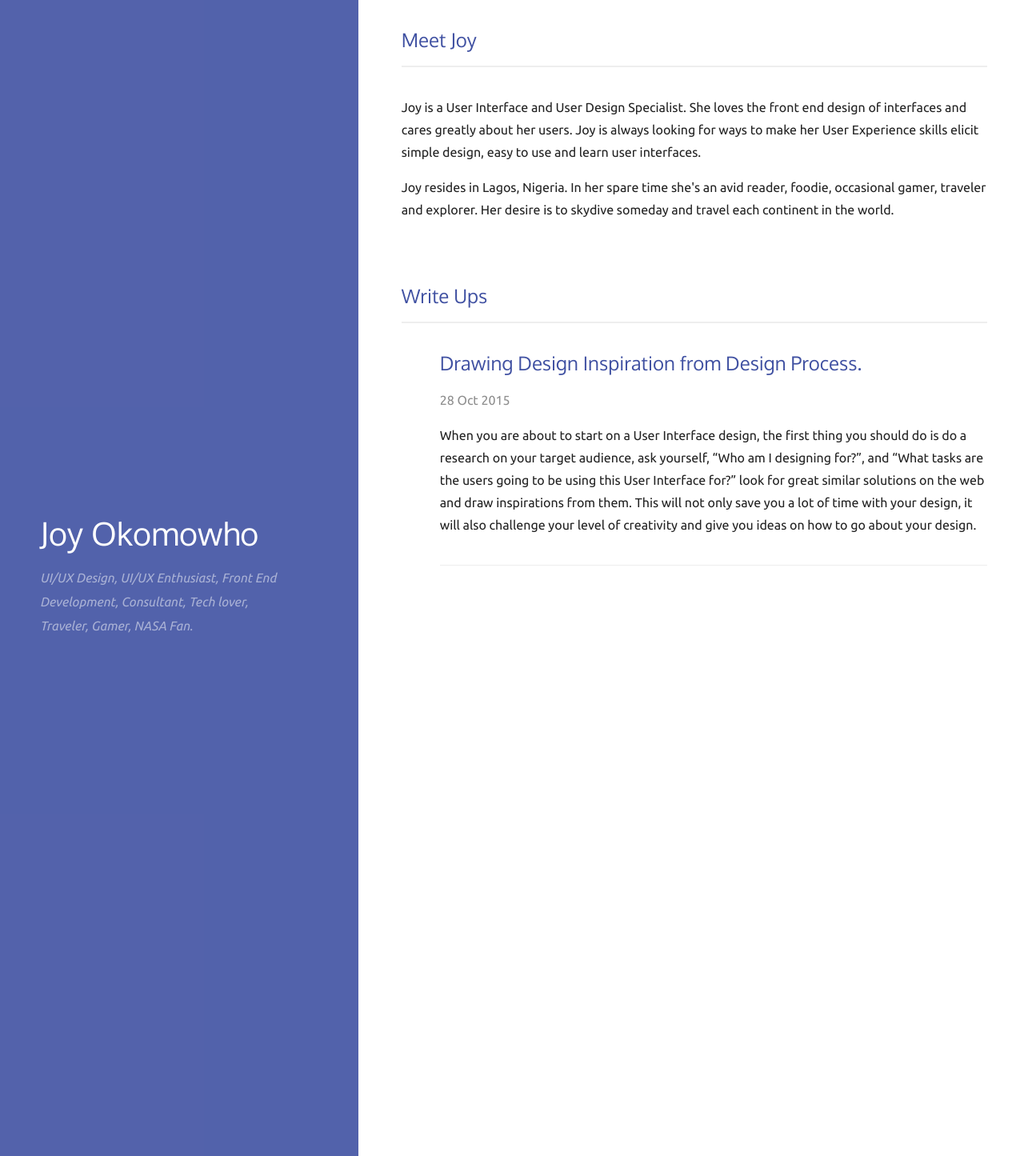
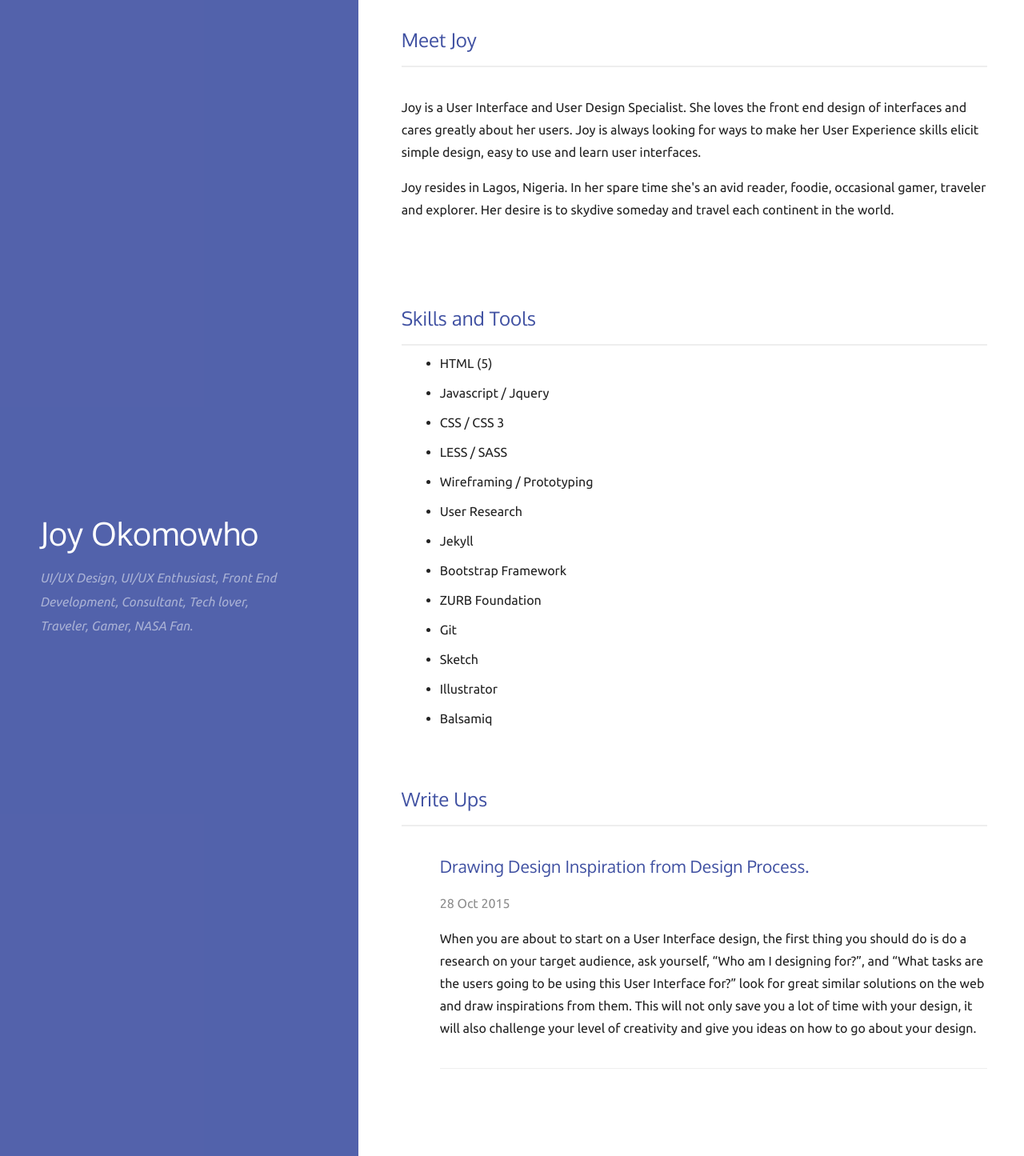
Before and after one commit to jokomowho/my_website, a Jekyll site: the page built from index.html, in a window 1280 px wide. Shown: the whole page at 80% size. Built offline with Jekyll 4.4.1, drawn with Linux system fonts in a browser that asks for light colours; Markdown is read by kramdown in place of the engine named in the settings.

Commit message:
Added Skill set section.

```diff
--- a/css/main.css
+++ b/css/main.css
@@ -344,6 +344,9 @@ ul.posts .meta {
 ul.posts p {
   margin-bottom: 36px;
 }
+ul.posts li h2 {
+  font-size: 21px;
+}
 hr {
   border:1px solid #eee;
 }
--- a/index.html
+++ b/index.html
@@ -25,6 +25,25 @@ layout: default
         Joy resides in Lagos, Nigeria. In her spare time she's an avid reader, foodie, occasional gamer, traveler and explorer. Her desire is to skydive someday and travel each continent in the world.</p>
         <br>
     </div>
+    <br>
+    <h2>Skills and Tools</h2>
+    <hr>
+      <ul>
+        <li>HTML (5)</li>
+        <li>Javascript / Jquery</li>
+        <li>CSS / CSS 3</li>
+        <li>LESS / SASS</li>
+        <li>Wireframing / Prototyping</li>
+        <li>User Research</li>
+        <li>Jekyll</li>
+        <li>Bootstrap Framework</li>
+        <li>ZURB Foundation</li>
+        <li>Git</li>
+        <li>Sketch</li>
+        <li>Illustrator</li>
+        <li>Balsamiq</li>
+      </ul>
+    <br>
     <h2>Write Ups</h2>
     <hr>
 
```
